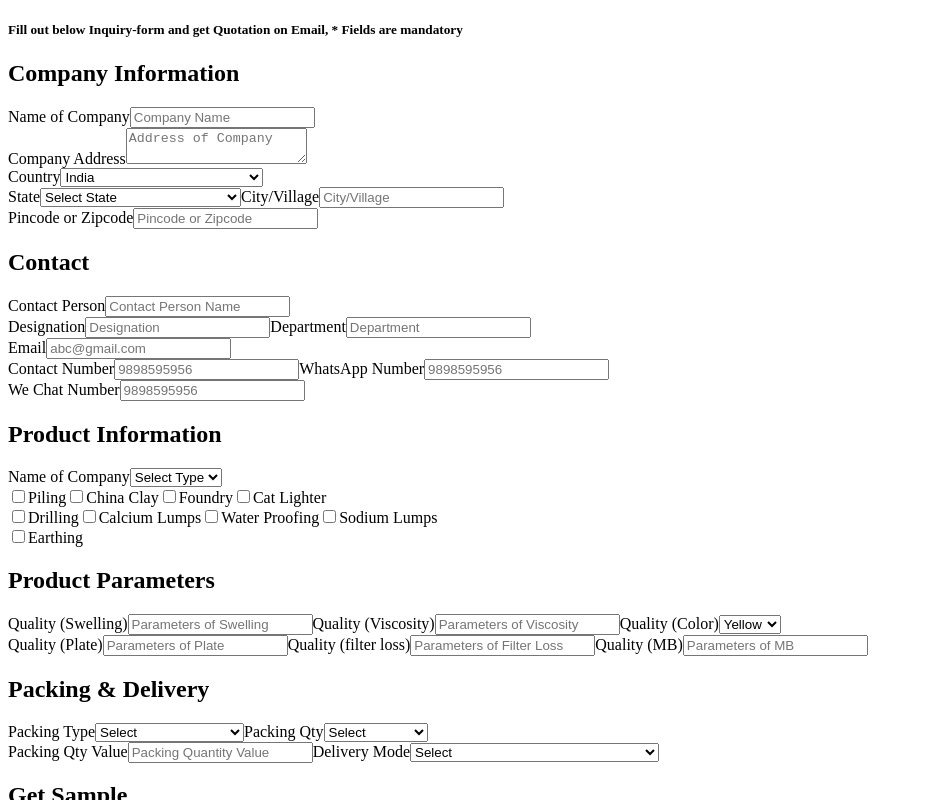
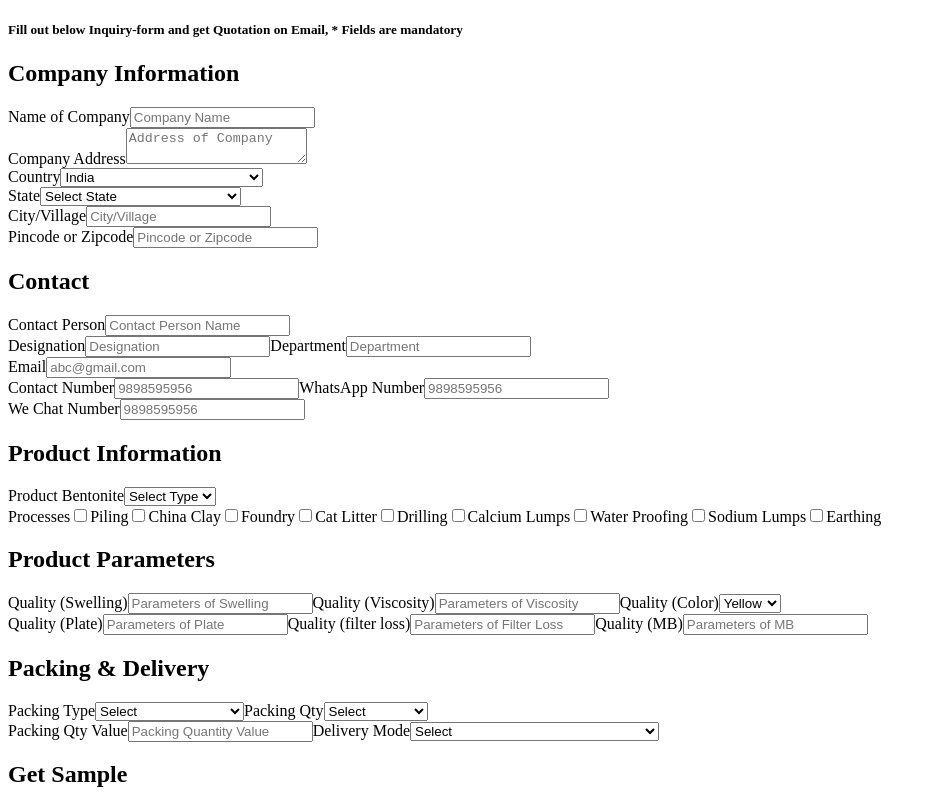
Before and after one commit to asthachaudhari/MINECRAFT, a React (Vite) app: page / in a window 1280 px wide. Shown: the top 800 px of the page, without its empty margins (0-936 px from the left). Built offline with nearby package versions, Linux system fonts and the light colour scheme.

Commit message:
First Commit-Added the skeletons & removed errors.

```diff
--- /dev/null
+++ b/src/components/CheckList_Structure.jsx
@@ -0,0 +1,26 @@
+import React from "react";
+
+function CheckList_Structure({label_value, options_value, id_value, value, onchange_value}) {
+    return (
+        <>
+          <label htmlFor={id_value}>{label_value}</label>
+
+          {options_value.map((product, index) => (
+            <React.Fragment key={index}>
+              <label htmlFor={id_value}>
+                <input
+                  type="checkbox"
+                  id={id_value}
+                  name={id_value}
+                  value={product.replace(" ", "_")}
+                  onChange={onchange_value}
+                />
+                {product}
+              </label>
+            </React.Fragment>
+          ))}
+        </>
+    )
+}
+
+export default CheckList_Structure;
--- /dev/null
+++ b/src/components/DropDown_Structure.jsx
@@ -0,0 +1,23 @@
+import React from "react";
+
+function DropDown_Structure({label_value, options_value, id_value, value, onchange_value}) {
+    return (
+        <>
+          <label htmlFor={id_value}>{label_value}</label>
+          <select
+            id={id_value}
+            name={id_value}
+            value={value}
+            onChange={onchange_value}
+          >
+            {options_value.map((country, index) => (
+              <option key={index} value={country}>
+                {country}
+              </option>
+            ))}
+          </select>
+        </>
+    )
+}
+
+export default DropDown_Structure;
--- /dev/null
+++ b/src/components/Input_Structure.jsx
@@ -0,0 +1,19 @@
+import React from "react";
+
+function Input_Structure({label_value, type_value, id_value, value, onchange_value, placeholder_value}) {
+    return (
+        <>
+            <label htmlFor={id_value}>{label_value}</label>
+            <input
+                id={id_value}
+                type={(type_value)?type_value:"text"}
+                name={id_value}
+                value={value}
+                onChange={onchange_value}
+                placeholder={placeholder_value}
+            />
+        </>
+    )
+}
+
+export default Input_Structure;
--- /dev/null
+++ b/src/components/TextArea_Structure.jsx
@@ -0,0 +1,19 @@
+import React from "react";
+
+
+function TextArea_Structure({label_value, id_value, value, onchange_value, placeholder_value}) {
+    return (
+        <>
+            <label htmlFor={id_value}>{label_value}</label>
+            <textarea
+                id={id_value}
+                name={id_value}
+                value={value}
+                onChange={onchange_value}
+                placeholder={placeholder_value}
+            ></textarea>
+        </>
+    )
+}
+
+export default TextArea_Structure;
--- a/src/pages/Forms_Structure.jsx
+++ b/src/pages/Forms_Structure.jsx
@@ -1,5 +1,9 @@
 //using usestate for managing component level
-import React, { useState, useEffect } from "react";
+import React, { useEffect } from "react";
+import Input_Structure from "../components/Input_Structure"
+import TextArea_Structure from "../components/TextArea_Structure";
+import DropDown_Structure from "../components/DropDown_Structure";
+
 import {
   countryOptions,
   stateOptions,
@@ -10,8 +14,20 @@ import {
   packingQtyOptions,
   deliveryModeOptions,
 } from "./Names";
+import CheckList_Structure from "../components/CheckList_Structure";
 
 function Forms_Structure() {
+  const [processInfo, setProcessInfo] = React.useState({
+    Piling: false,
+    China_Clay: false,
+    Foundry: false,
+    Cat_Litter: false,
+    Drilling: false,
+    Calcium_Lumps: false,
+    Water_Proofing: false,
+    Sodium_Lumps: false,
+    Earthing: false
+  });
   const [formInfo, setformInfo] = React.useState({
     companyName: "",
     companyAddress: "",
@@ -27,7 +43,7 @@ function Forms_Structure() {
     whatsappNumber: "",
     wechatNumber: "",
     productBentonite: "",
-    product: "",
+    process: "",
     swelling: "",
     viscosity: "",
     color: "",
@@ -46,9 +62,25 @@ function Forms_Structure() {
     emailForQuotation: "",
   });
 
+  const handleInputChangeProcess = (e) => {
+    const { name, value } = e.target;
+    setProcessInfo({
+      ...processInfo,
+      [value]: !processInfo[value]
+    });
+  };
+
+  useEffect(() => {
+    const keys = Object.keys(processInfo)
+    const selectedprocesses = keys.filter((key) => processInfo[key])
+    setformInfo({
+      ...formInfo,
+      process: selectedprocesses
+    });
+  }, [processInfo]);
+
   const handleInputChange = (e) => {
     const { name, value } = e.target;
-
     setformInfo({
       ...formInfo,
       [name]: value,
@@ -70,77 +102,53 @@ function Forms_Structure() {
       <div className="companyInformation">
         <h2>Company Information</h2>
         <div>
-          <label htmlFor="companyName">Name of Company</label>
-          <input
-            type="text"
-            name="companyName"
+          <Input_Structure
+            label_value="Name of Company"
+            id_value="companyName"
             value={formInfo.companyName}
-            onChange={handleInputChange}
-            placeholder="Company Name"
-          />
+            onchange_value={handleInputChange}
+            placeholder_value="Company Name" />
         </div>
-
         <div>
-          <label htmlFor="companyAddress">Company Address</label>
-          <textarea
-            id="companyAddress"
-            name="companyAddress"
+          <TextArea_Structure
+            label_value="Company Address"
+            id_value="companyAddress"
             value={formInfo.companyAddress}
-            onChange={handleInputChange}
-            placeholder="Address of Company"
-          ></textarea>
+            onchange_value={handleInputChange}
+            placeholder_value="Address of Company" />
         </div>
-
         <div>
-          <label htmlFor="country">Country</label>
-          <select
-            id="country"
-            name="country"
-            value={formInfo.country}
-            onChange={handleInputChange}
-          >
-            {countryOptions.map((country, index) => (
-              <option key={index} value={country}>
-                {country}
-              </option>
-            ))}
-          </select>
+          <DropDown_Structure
+              label_value="Country"
+              id_value="country"
+              value={formInfo.country}
+              onchange_value={handleInputChange}
+              options_value={countryOptions} />
         </div>
-
         <div>
-          <label htmlFor="state">State</label>
-          <select
-            id="state"
-            name="state"
-            value={formInfo.state}
-            onChange={handleInputChange}
-          >
-            {stateOptions.map((state, index) => (
-              <option key={index} value={state}>
-                {state}
-              </option>
-            ))}
-          </select>
-
-          <label htmlFor="city">City/Village</label>
-          <input
-            type="text"
-            name="city"
-            value={formInfo.city}
-            onChange={handleInputChange}
-            placeholder="City/Village"
-          />
+          <DropDown_Structure
+              label_value="State"
+              id_value="state"
+              value={formInfo.state}
+              onchange_value={handleInputChange}
+              options_value={stateOptions} />
         </div>
-
         <div>
-          <label htmlFor="pincode">Pincode or Zipcode</label>
-          <input
-            type="number"
-            name="pincode"
-            value={formInfo.pincode}
-            onChange={handleInputChange}
-            placeholder="Pincode or Zipcode"
-          />
+          <Input_Structure
+              label_value="City/Village"
+              id_value="city"
+              value={formInfo.city}
+              onchange_value={handleInputChange}
+              placeholder_value="City/Village" />
+        </div>
+        <div>
+          <Input_Structure
+              label_value="Pincode or Zipcode"
+              type_value="number"
+              id_value="pincode"
+              value={formInfo.pincode}
+              onchange_value={handleInputChange}
+              placeholder_value="Pincode or Zipcode" />
         </div>
       </div>
 
@@ -222,36 +230,20 @@ function Forms_Structure() {
       <div className="productInfo">
         <h2>Product Information</h2>
         <div>
-          <label htmlFor="productBentonite">Name of Company</label>
-          <select
-            id="productBentonite"
-            name="productBentonite"
-            value={formInfo.productBentonite}
-            onChange={handleInputChange}
-          >
-            {BentoniteOptions.map((productBentonite, index) => (
-              <option key={index} value={productBentonite}>
-                {productBentonite}
-              </option>
-            ))}
-          </select>
+          <DropDown_Structure
+              label_value="Product Bentonite"
+              id_value="productBentonite"
+              value={formInfo.productBentonite}
+              onchange_value={handleInputChange}
+              options_value={BentoniteOptions} />
         </div>
-
         <div>
-          {productOptions.map((product, index) => (
-            <React.Fragment key={index}>
-              <label htmlFor="">
-                <input
-                  type="checkbox"
-                  name="selectedProduct"
-                  value={product}
-                  onChange={handleInputChange}
-                />
-                {product}
-              </label>
-              {(index + 1) % 4 == 0 && <br />}
-            </React.Fragment>
-          ))}
+          <CheckList_Structure
+              label_value="Processes"
+              id_value="selectedProcess"
+              value={formInfo.process}
+              onchange_value={handleInputChangeProcess}
+              options_value={productOptions} />
         </div>
       </div>
 
--- a/src/pages/Names.jsx
+++ b/src/pages/Names.jsx
@@ -301,7 +301,7 @@ export const productOptions = [
   "Piling",
   "China Clay",
   "Foundry",
-  "Cat Lighter",
+  "Cat Litter",
   "Drilling",
   "Calcium Lumps",
   "Water Proofing",
```
